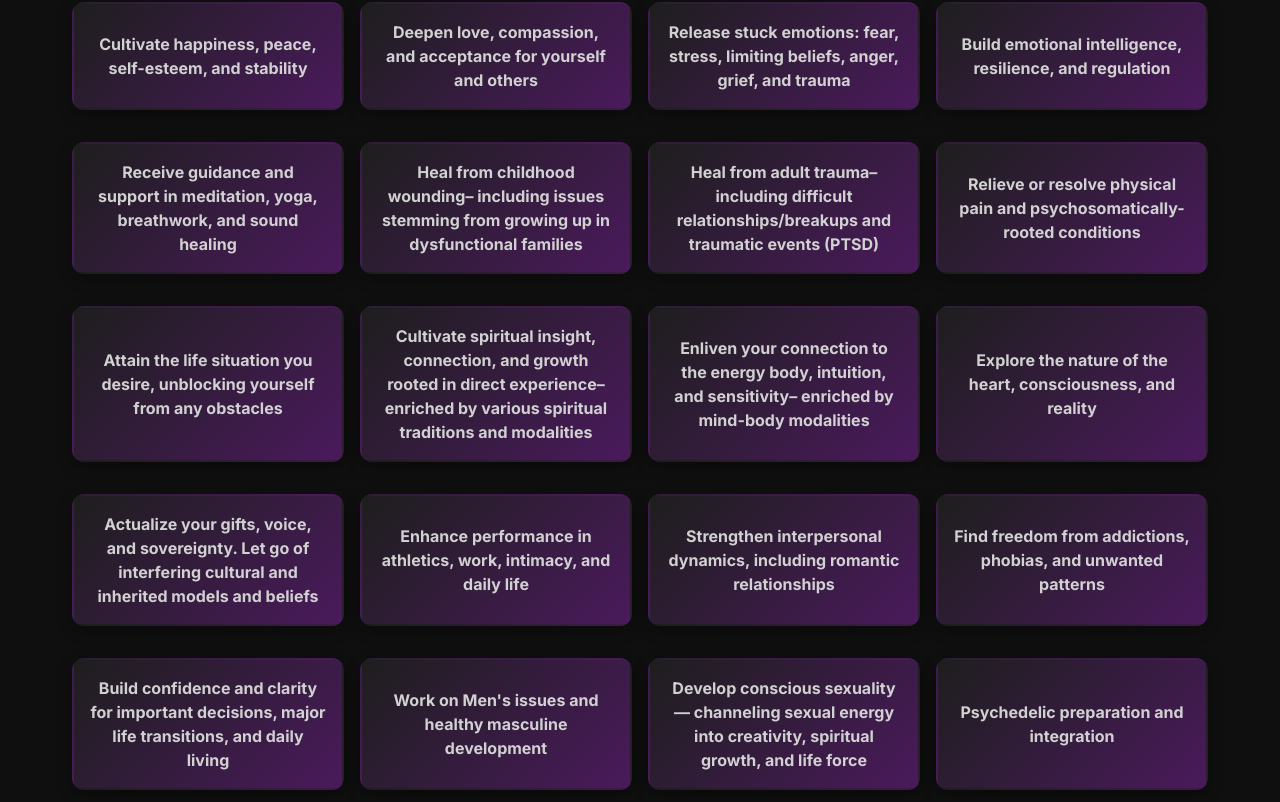
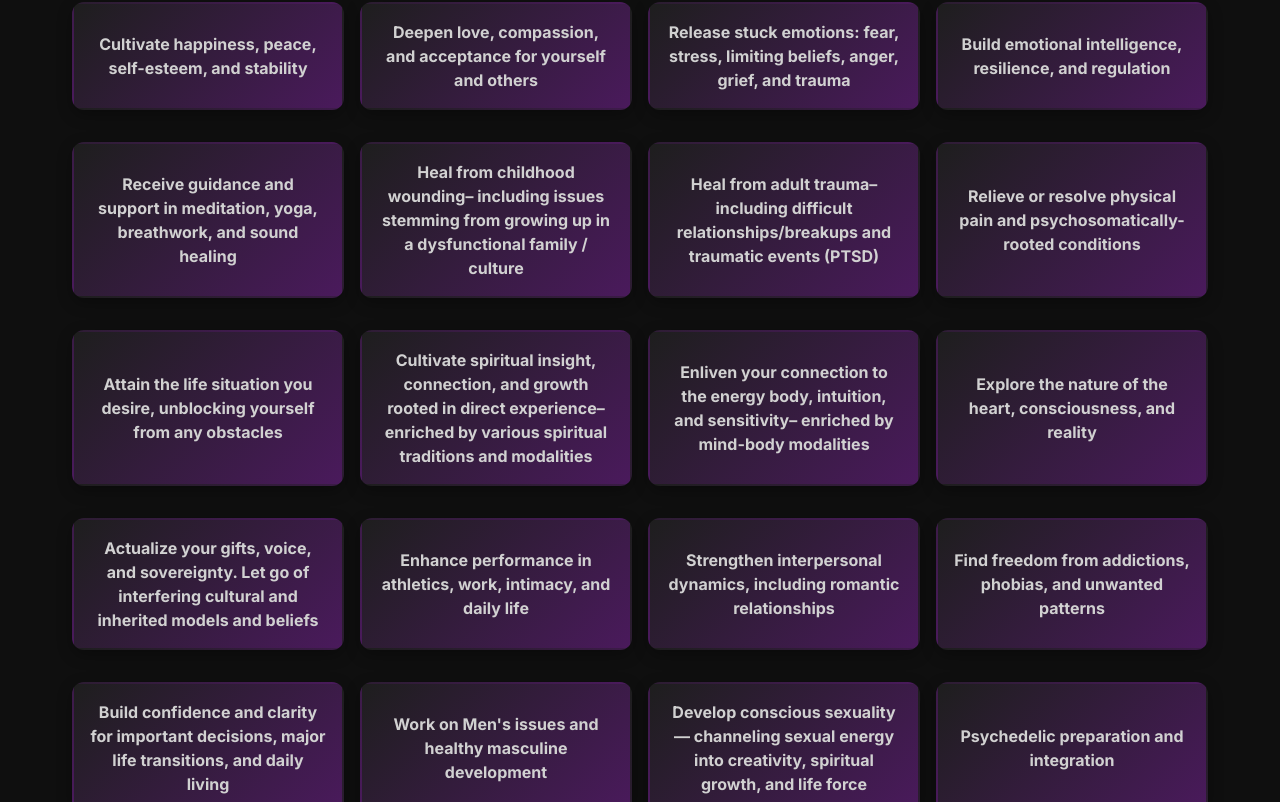
Before and after one commit to naturalCode4/kalyanamitta-website, a React (Create React App) app: page / in a window 1280 px wide. Shown: the part 1956-2758 px from the top of the page. Built offline with nearby package versions, Linux system fonts and the light colour scheme; the HTML template or start-up script is replaced by a standard one.

Commit message:
/ culture

```diff
--- a/src/data/offerings.js
+++ b/src/data/offerings.js
@@ -25,7 +25,7 @@ export const helpList = [
   "Release stuck emotions: fear, stress, limiting beliefs, anger, grief, and trauma",
   "Build emotional intelligence, resilience, and regulation",
   "Receive guidance and support in meditation, yoga, breathwork, and sound healing",
-  "Heal from childhood wounding– including issues stemming from growing up in dysfunctional families",
+  "Heal from childhood wounding– including issues stemming from growing up in a dysfunctional family / culture",
   "Heal from adult trauma– including difficult relationships/breakups and traumatic events (PTSD)",
   "Relieve or resolve physical pain and psychosomatically-rooted conditions",
   "Attain the life situation you desire, unblocking yourself from any obstacles",
```
